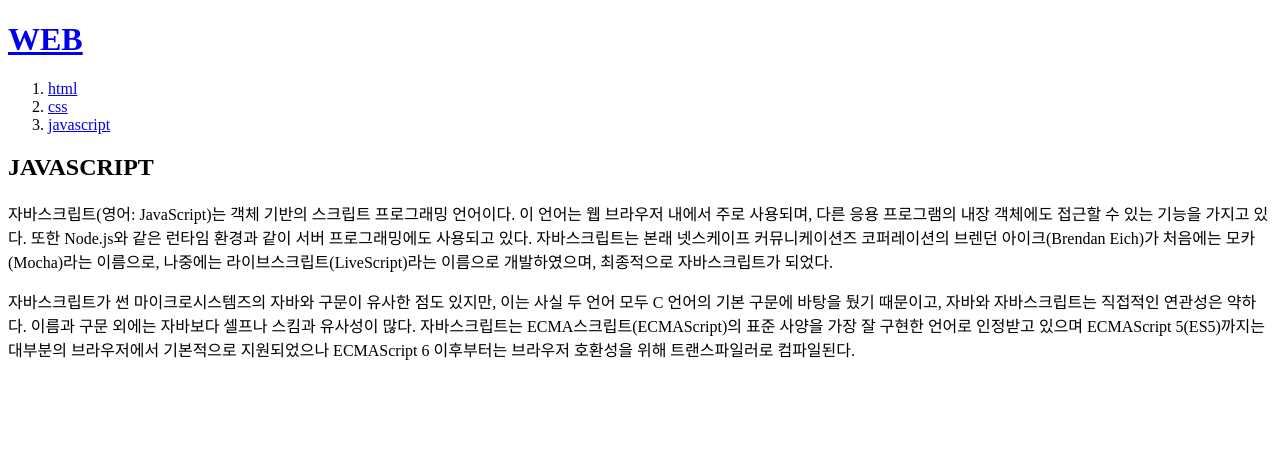
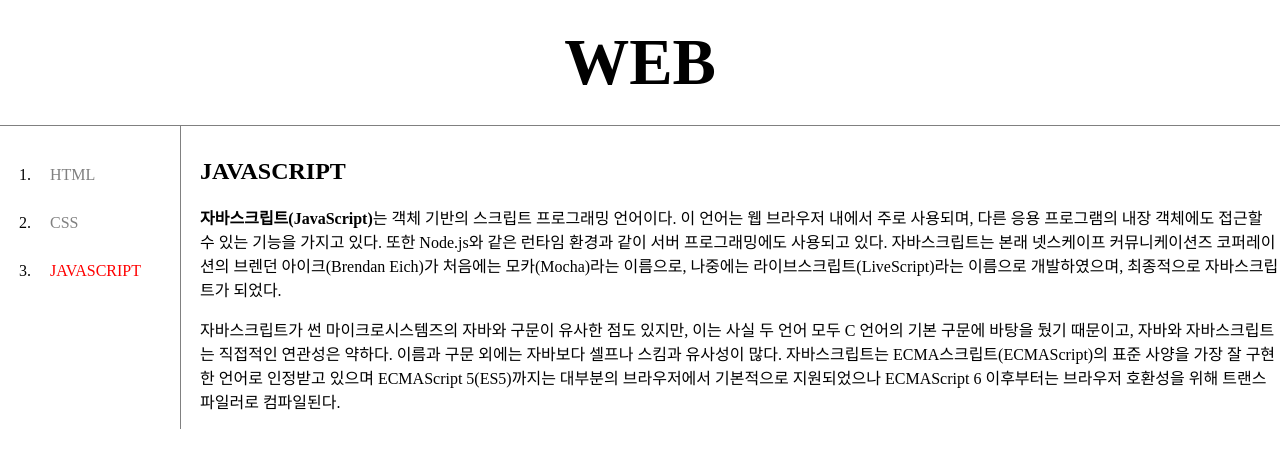
Before and after one commit to kccloon/my.first.web.site, a plain HTML site: page 3.html in a window 1280 px wide. Drawn offline with Linux system fonts and the light colour scheme; a script that the page names is missing.

Commit message:
생활코딩(HTML-CSS 11강)
CSS 11강 진도까지 최종 수정본

```diff
--- a/3.html
+++ b/3.html
@@ -3,19 +3,72 @@
 <head>
 <title>WEB-JAVASCRIPT</title>
 <meta charset="utf-8">
+
+<style>
+a {
+  color:black;
+  text-decoration:none;
+}
+h1 {
+  font-size: 65px;
+text-align:center;
+border-bottom:1px solid gray;
+margin:0;
+padding:25px;
+}
+#active{
+  color:red;
+}
+.saw{
+  color:gray;
+}
+#grid ol {
+  border-right:1px solid gray;
+  width:120px;
+  margin:0;
+  padding:25px;
+  padding-left:35px;
+}
+#grid li {
+  padding:15px;
+}
+body {
+  margin:0;
+}
+#grid {
+  display:grid;
+  grid-template-columns:150px 1fr;
+}
+#article {
+  padding-top:12px;
+  padding-left:50px;
+}
+</style>
+
+
+<!-- Global site tag (gtag.js) - Google Analytics -->
+<script async src="https://www.googletagmanager.com/gtag/js?id=G-9HW270WHKF"></script>
+<script>
+  window.dataLayer = window.dataLayer || [];
+  function gtag(){dataLayer.push(arguments);}
+  gtag('js', new Date());
+
+  gtag('config', 'G-9HW270WHKF');
+</script>
 </head>
 
 <body>
   <h1><a href="index.html">WEB</a></h1>
+  <div id="grid">
   <ol>
-    <li><a href="1.html">html</a></li>
-    <li><a href="2.html">css</a></li>
-    <li><a href="3.html">javascript</a></li>
+    <li><a href="1.html" class="saw">HTML</a></li>
+    <li><a href="2.html" class="saw">CSS</a></li>
+    <li><a href="3.html" class="saw" id="active">JAVASCRIPT</a></li>
   </ol>
-
+<div id="article">
   <H2>JAVASCRIPT</H2>
 <P>
-자바스크립트(영어: JavaScript)는 객체 기반의 스크립트 프로그래밍 언어이다. 이 언어는 웹 브라우저 내에서 주로 사용되며, 다른 응용 프로그램의 내장 객체에도 접근할 수 있는 기능을 가지고 있다.
+<strong><a href="https://en.wikipedia.org/wiki/JavaScript" target=_blank title="javascript specification">자바스크립트(JavaScript)</strong></a>는 객체 기반의 스크립트 프로그래밍 언어이다. 이 언어는 웹 브라우저 내에서 주로 사용되며, 다른 응용 프로그램의 내장 객체에도 접근할 수 있는 기능을 가지고 있다.
 또한 Node.js와 같은 런타임 환경과 같이 서버 프로그래밍에도 사용되고 있다. 자바스크립트는 본래 넷스케이프 커뮤니케이션즈 코퍼레이션의 브렌던 아이크(Brendan Eich)가 처음에는 모카(Mocha)라는 이름으로,
 나중에는 라이브스크립트(LiveScript)라는 이름으로 개발하였으며, 최종적으로 자바스크립트가 되었다.</P>
 <P>
@@ -23,6 +76,8 @@
 이름과 구문 외에는 자바보다 셀프나 스킴과 유사성이 많다. 자바스크립트는 ECMA스크립트(ECMAScript)의 표준 사양을 가장 잘 구현한 언어로 인정받고 있으며 ECMAScript 5(ES5)까지는 대부분의 브라우저에서 기본적으로 지원되었으나
 ECMAScript 6 이후부터는 브라우저 호환성을 위해 트랜스파일러로 컴파일된다.
 </P>
+</div>
+</div>
 <p>
   <div id="disqus_thread"></div>
 <script>
```
Also changed, not shown: 1.html (+60 -5 lines), 2.html (+55 -5 lines), box.html (added, +19 -0 lines), grid.html (added, +22 -0 lines), index.html (+61 -5 lines), 6.html (added).
